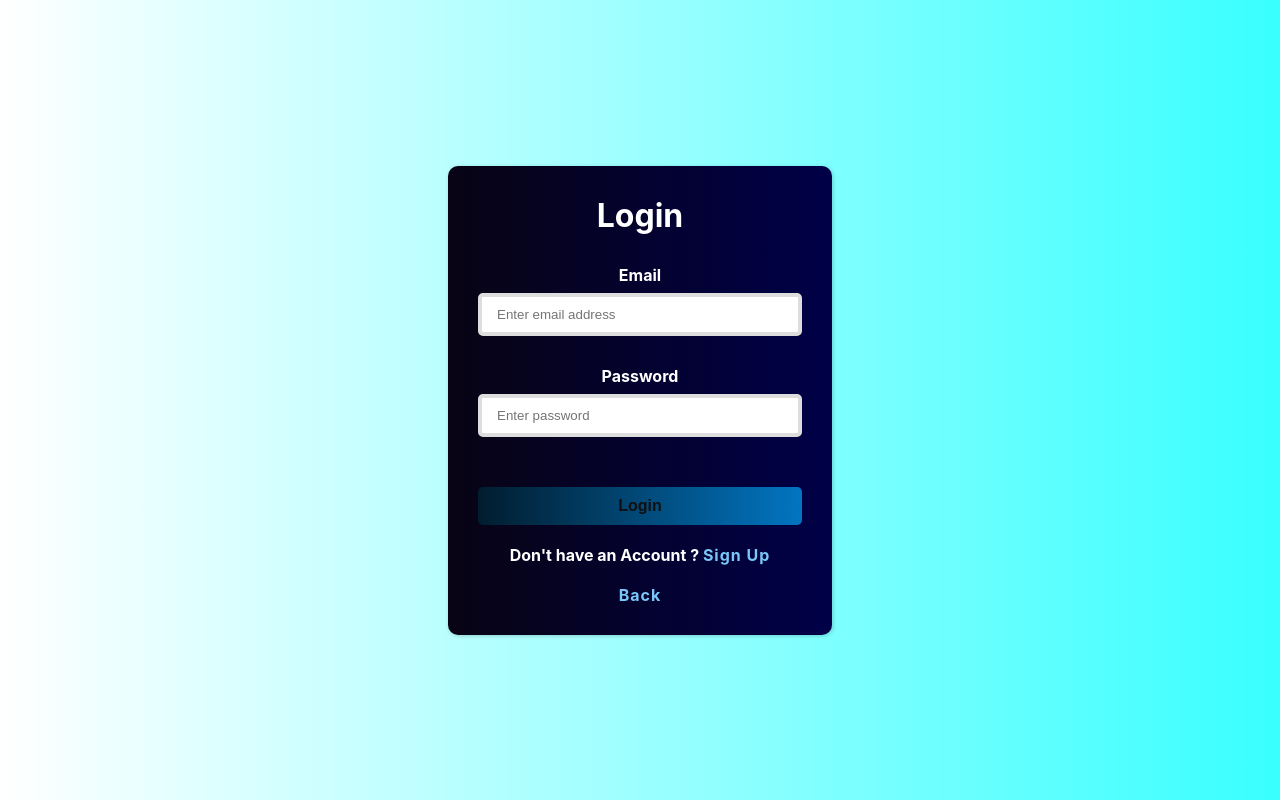
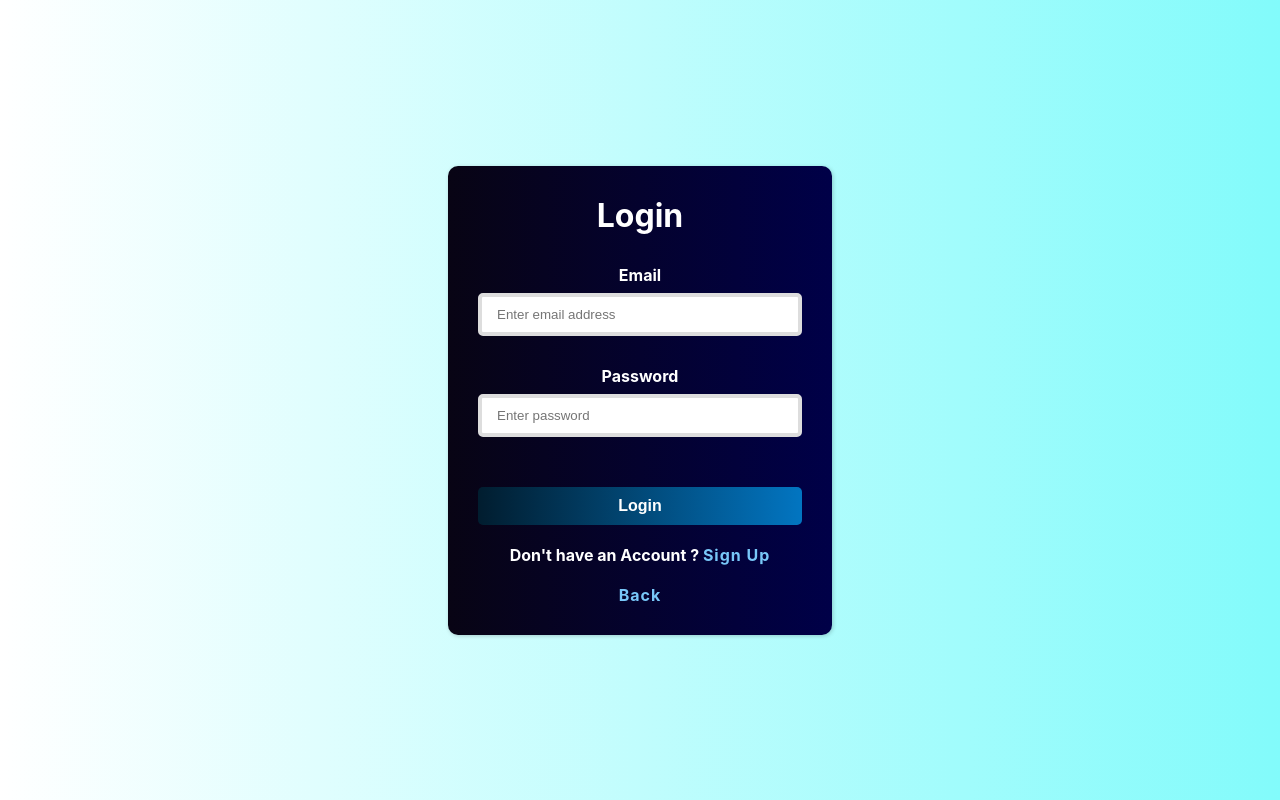
Before and after one commit to amareshotta01/DriveGuard, a React (Create React App) app: page /login in a window 1280 px wide. In both pictures the pointer is over the button "Login". Built offline with nearby package versions, Linux system fonts and the light colour scheme; no server answers.

Commit message:
LoginSignUpPage Updated

```diff
--- a/src/Components/Login/Login.module.css
+++ b/src/Components/Login/Login.module.css
@@ -2,7 +2,7 @@
     height: 100%;
     min-height: 100vh;
     width: 100%;
-    background: linear-gradient(to right, #ffffff, #39ffff);
+    background: linear-gradient(to right, #ffffff, #82fbfb);
     display: flex;
     justify-content: center;
     align-items: center;
@@ -57,7 +57,7 @@
 
   .footer button:hover {
     background: linear-gradient( to right,#011d2f, #0275c1);
-    color: #101010;
+    color: #ffffff;
   }
 
   .footer p {
--- a/src/Components/Signup/Signup.module.css
+++ b/src/Components/Signup/Signup.module.css
@@ -2,7 +2,7 @@
     height: 100%;
     min-height: 100vh;
     width: 100%;
-    background: linear-gradient(to right, #ffffff, #39ffff);
+    background: linear-gradient(to right, #ffffff, #82fbfb);
     display: flex;
     justify-content: center;
     align-items: center;
@@ -56,7 +56,7 @@
 
   .footer button:hover {
     background: linear-gradient( to right,#011d2f, #0275c1);
-    color: #101010;
+    color: #ffffff;
   }
 
   .footer p {
```
